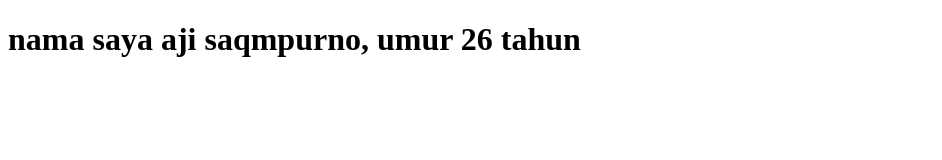
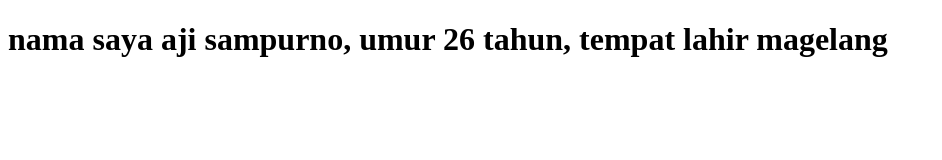
Before and after one commit to Ajisampurno/tugas_git, a plain HTML site: page index.html in a window 1280 px wide. Shown: the whole page, without its empty margins (0-942 px from the left). Drawn offline with Linux system fonts and the light colour scheme.

Commit message:
add tempat lahir

```diff
--- a/index.html
+++ b/index.html
@@ -6,6 +6,6 @@
     <title>Document</title>
 </head>
 <body>
-    <h1>nama saya aji saqmpurno, umur 26 tahun</h1>
+    <h1>nama saya aji sampurno, umur 26 tahun, tempat lahir magelang</h1>
 </body>
 </html>
```
